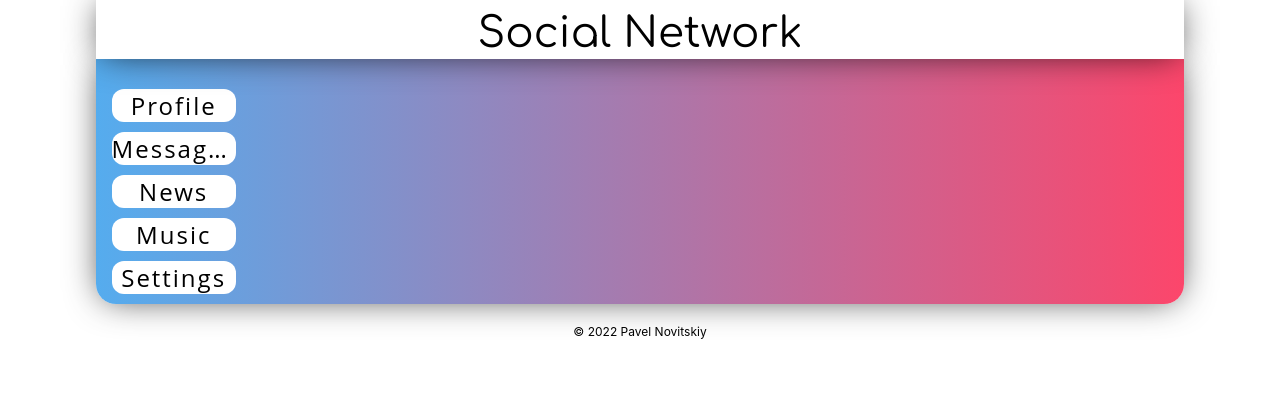
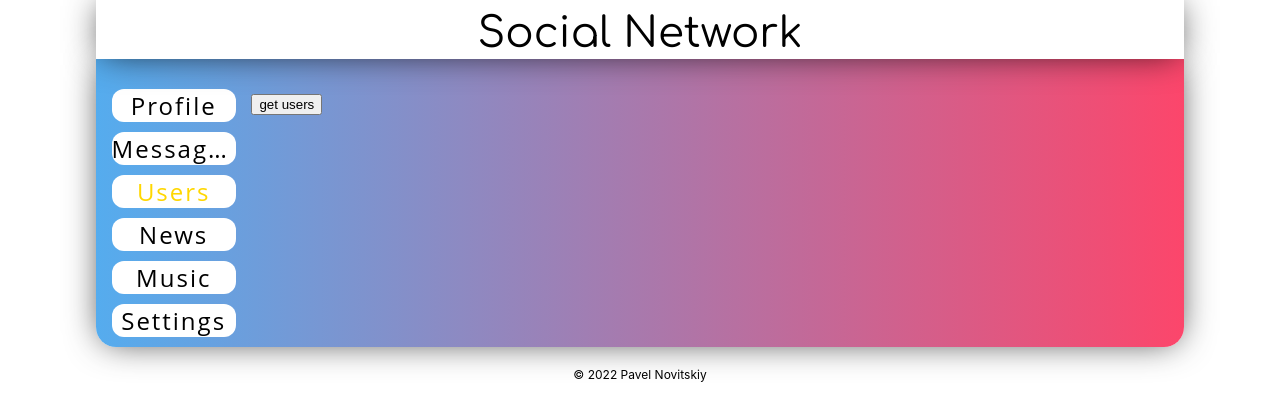
Before and after one commit to pnovitskii/Social-network-pet-project, a React (Create React App) app: page /users in a window 1280 px wide. Shown: the top 420 px of the page. Built offline with nearby package versions, Linux system fonts and the light colour scheme.

Commit message:
get request for users

```diff
--- a/src/App.js
+++ b/src/App.js
@@ -8,6 +8,7 @@ import Settings from './components/Content/Settings/Settings';
 import News from './components/Content/News/News';
 import Music from './components/Content/Music/Music';
 import { BrowserRouter, Route, Routes } from 'react-router-dom';
+import UsersContainer from './components/Content/Users/UsersContainer';
 
 function App(props) {
 
@@ -25,6 +26,9 @@ function App(props) {
               <Route
                 path='/dialogs/*'
                 element={<Dialogs store={props.store}/>} />
+              <Route
+                path='/users'
+                element={<UsersContainer store={props.store}/>} />
               <Route
                 path='/news'
                 element={<News />} />
--- a/src/components/Content/Profile/Posts/MyPostsContainer.jsx
+++ b/src/components/Content/Profile/Posts/MyPostsContainer.jsx
@@ -3,12 +3,9 @@ import MyPosts from './MyPosts/MyPosts';
 import { connect } from 'react-redux';
 
 const mapStateToProps = (state) => {
-
-
     return {
         dataPosts: state.profilePage.dataPosts,
         newPostText: state.profilePage.newPostText,
-
     }
 }
 
--- a/src/components/Content/Profile/Profile.jsx
+++ b/src/components/Content/Profile/Profile.jsx
@@ -11,7 +11,7 @@ const Profile = (props) => {
         <img className={s.flower} src='https://helpx.adobe.com/content/dam/help/en/stock/how-to/visual-reverse-image-search/jcr_content/main-pars/image/visual-reverse-image-search-v2_intro.jpg' />
       </div> */}
       <div className={s.profile}>Profile</div>
-      <MyPostsContainer store={props.store}/>
+      <MyPostsContainer/>
     </div>
   )
 }
--- /dev/null
+++ b/src/components/Content/Users/Users.jsx
@@ -0,0 +1,59 @@
+import React from 'react';
+import s from './users.module.css';
+import * as axios from 'axios';
+
+
+// class Users extends React.Component {
+
+
+const User = (props) => {
+    let unfollow = (user_id) => {
+        debugger;
+         props.unfollow(user_id)
+    };
+    let follow = (user_id) => {
+        debugger;
+        props.follow(user_id)
+    };
+    return (
+        <div className={s.item}>
+            <div className={s.picture}>
+                <img
+                    src={props.data.photos.small != null ? props.data.photos.small : 'https://cdn.impactinit.com/cdn/x/x@f59b8e3f78/smss52/smsimg30/pv/ingimagecontributors/ing_47129_23497.jpg'}
+                    alt=''>
+                </img>
+            </div>
+            <div className={s.center}>
+                <div className={s.name}>{props.data.name}</div>
+                <div className={s.status}>{props.data.status}</div>
+            </div>
+            {props.data.followed ?
+                <div className={s.button} onClick={()=>unfollow(props.data.id)}>Remove</div> :
+                <div className={s.button} onClick={()=>follow(props.data.id)}>Follow</div>}
+        </div>
+    )
+}
+
+const Users = (props) => {
+    //debugger;
+    const setUsers = (users) => {
+        props.setUsers(users);
+        //return users.map(user => <User data={user} />)
+    }
+    const getUsers = () => {
+        axios.get('https://social-network.samuraijs.com/api/1.0/users?count=100').then(response => {
+            debugger;
+            setUsers(response.data.items);
+        })
+    }
+    let users = props.users.map(user => <User data={user} unfollow={props.unfollow} follow={props.follow}/>);
+    return (
+
+        <div className={s.users_wrapper}>
+            <button onClick={getUsers}>get users</button>
+            {users}
+        </div>
+    )
+}
+
+export default Users;
--- /dev/null
+++ b/src/components/Content/Users/UsersContainer.js
@@ -0,0 +1,22 @@
+import Users from './Users';
+import { connect } from 'react-redux';
+import { followAC, unfollowAC, setUsersAC } from '../../../redux/usersReducer';
+
+const mapStateToProps = (state) => {
+    return {
+        users: state.usersPage.dataUsers,
+    }
+}
+
+const mapDispatchToProps = (dispatch) => {
+
+    return {
+        follow: ( user_id ) => { dispatch( followAC( user_id ) ) },
+        unfollow: (user_id) => { dispatch( unfollowAC( user_id ) ) },
+        setUsers: ( users ) => { dispatch( setUsersAC( users ) ) }
+    }
+}
+
+const UsersContainer = connect(mapStateToProps, mapDispatchToProps)(Users);
+
+export default UsersContainer;
--- /dev/null
+++ b/src/components/Content/Users/users.module.css
@@ -0,0 +1,51 @@
+.users_wrapper {
+    margin-top: 30px;
+}
+.item {
+    background: white;
+    max-width: 350px;
+
+    border-radius: 15px;
+    /* -webkit-box-shadow: 0px 0px 35px -6px rgba(0, 0, 0, 0.79);
+    box-shadow: 0px 0px 35px -6px rgba(0, 0, 0, 0.79); */
+
+    display: grid;
+    grid-template-columns: 6fr 15fr 3fr;
+
+    padding: 10px;
+    margin-bottom: 10px;
+}
+.item .picture {
+    /* background-color: burlywood; */
+    border-radius: 55px;
+    height: 60px;
+    width: 60px;
+}
+.item .picture img {
+    /* background-color: burlywood; */
+    border-radius: 55px;
+    height: 60px;
+    width: 60px;
+}
+.item .name {
+    font-size: 21.1px;
+    font-weight: 400;
+}
+.item .status {
+    margin-top: 4px;
+    font-weight: 300;
+    font-size: 17px;
+}
+.item .button {
+    background: lightskyblue;
+    border-radius: 15px;
+    width: 65.69px;
+    padding: 17.6px ;
+    text-align: center;
+    height: fit-content;
+    user-select: none;
+    cursor: pointer;
+}
+.item .button:hover {
+    background-color:rgb(147, 210, 248);
+}
--- a/src/components/Navbar/Navbar.jsx
+++ b/src/components/Navbar/Navbar.jsx
@@ -10,6 +10,7 @@ const Navbar = () => {
       <div className='buttons'>
         <NavLink to='/profile'> Profile </NavLink>
         <NavLink to='/dialogs'> Messages </NavLink>
+        <NavLink to='/users'> Users </NavLink>
         <NavLink to='/news'> News </NavLink>
         <NavLink to='/music'> Music </NavLink>
         <NavLink to='/settings'> Settings </NavLink>
--- a/src/redux/profileReducer.js
+++ b/src/redux/profileReducer.js
@@ -1,15 +1,9 @@
-
-
 const ADD_POST = 'ADD-POST';
 const UPDATE_POST_TEXT = 'UPDATE-POST-TEXT';
 
 export const addPostWithNameActionCreator = (name) => ({ type: ADD_POST, name: name });
 export const addPostActionCreator = () => ({ type: ADD_POST, name: 'Pavel' });
 export const updatePostTextActionCreator = (text) => ({ type: UPDATE_POST_TEXT, text: text });
-
-
-
-
 
 let initialState = {
     dataPosts: [
--- a/src/redux/redux-store.js
+++ b/src/redux/redux-store.js
@@ -1,10 +1,12 @@
 import { legacy_createStore as createStore, combineReducers } from 'redux';
 import messagesReducer from './messagesReducer';
 import profileReducer from './profileReducer';
+import usersReducer from './usersReducer';
 
 let reducers = combineReducers({
     profilePage: profileReducer,
-    messagesPage: messagesReducer
+    messagesPage: messagesReducer,
+    usersPage: usersReducer
 });
 
 let store = createStore(reducers);
--- /dev/null
+++ b/src/redux/usersReducer.js
@@ -0,0 +1,51 @@
+const FOLLOW =  'FOLLOW';
+const UNFOLLOW = 'UNFOLLOW';
+const SET_USERS = 'SET_USERS';
+
+export const followAC = (id) => ({type: FOLLOW, id: id});
+export const unfollowAC = (id) => ({type: UNFOLLOW, id: id});
+export const setUsersAC = (users) => ({type: SET_USERS, users: users});
+
+let initialState = {
+    dataUsers: [
+        // { id: '1', name: 'Pavel', status: "i'm okey!", followed: false },
+        // { id: '2', name: 'Pavel', status: "i'm okey!", followed: false },
+        // { id: '3', name: 'Pavell', status: "i'm ookey!", followed: true },
+    ],
+};
+
+let usersReducer = (state = initialState, action) => {
+    switch (action.type) {
+        case FOLLOW: {
+            //if (state.newTextMessage === '') return state;
+            return {
+                ...state,
+                dataUsers: state.dataUsers.map(user => {
+                    if (user.id === action.id)
+                        return {...user, followed: true};
+                    return user;
+                })
+            }
+        }
+        case UNFOLLOW: {
+            return {
+                ...state,
+                dataUsers: state.dataUsers.map(user => {
+                    if (user.id === action.id)
+                        return {...user, followed: false};
+                    return user;
+                })
+            }
+        }
+        case SET_USERS: {
+            return {
+                ...state,
+                dataUsers: action.users,
+            }
+        }
+        default:
+            return state;
+    }
+}
+
+export default usersReducer;
```
